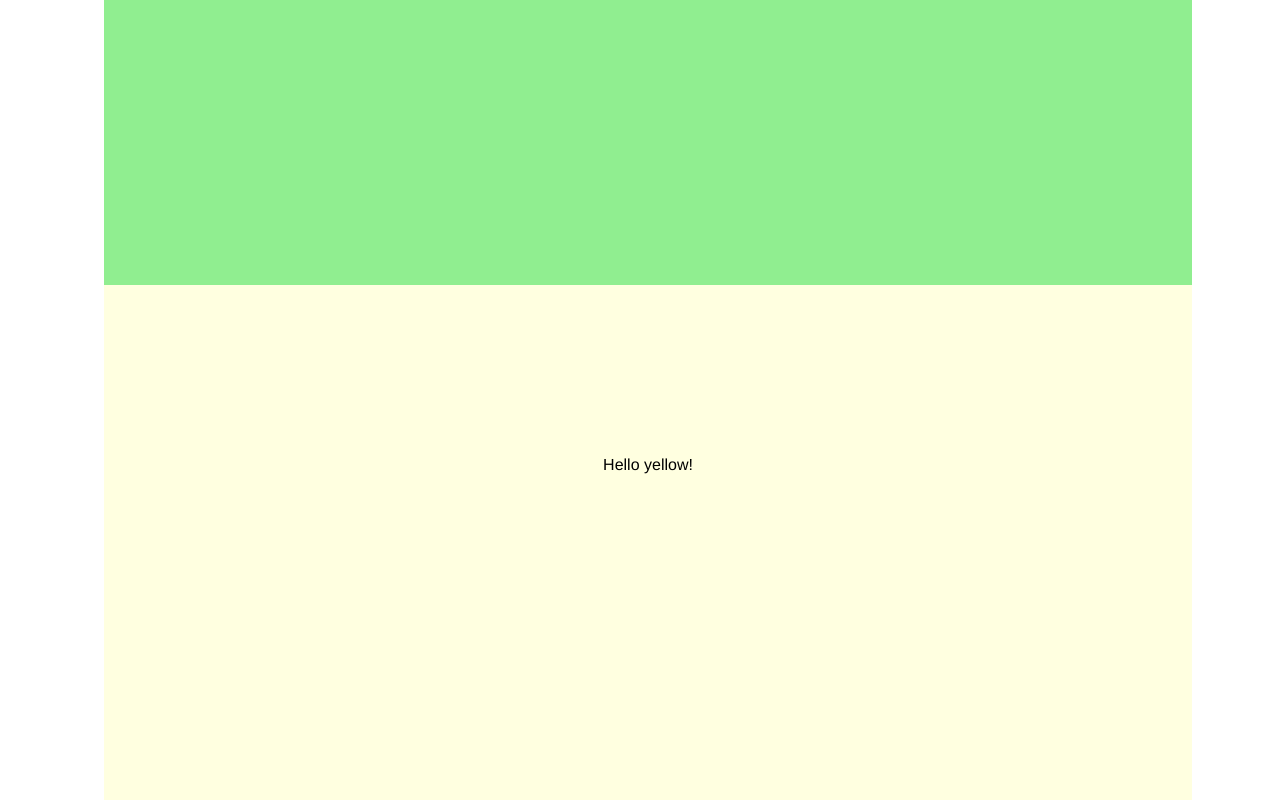
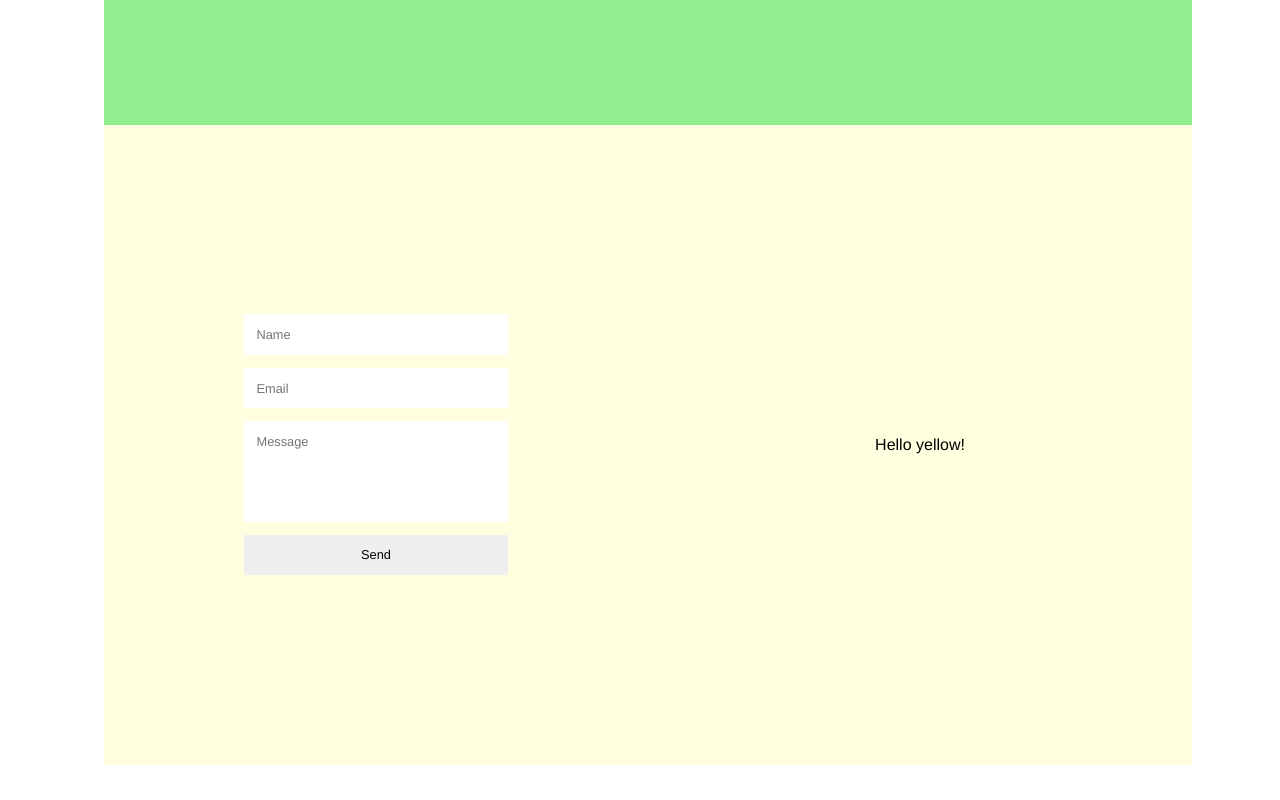
Before and after one commit to joelazarz/jlazarz-site, a plain HTML site: page index.html in a window 1280 px wide. Shown: the part 1240-2040 px from the top of the page. Drawn offline with nearby package versions, Linux system fonts and the light colour scheme.

Commit message:
working on form

```diff
--- a/index.html
+++ b/index.html
@@ -45,7 +45,12 @@
     </div>
 
     <div class="contact" id="contact" title="Contact">
-      <div class="hello-world">Hello yellow!</div>
+      <form id="contact-form" name="contact-form">
+        <input type="text" name="name" id="name" value="" tabindex="1" placeholder="Name" required>
+        <input type="email" name="email" id="email" value="" tabindex="1" placeholder="Email" required>
+        <textarea name="message" id="message" cols="30" rows="5" placeholder="Message" required></textarea>
+        <input type="submit" id="submit" value="Send">
+      </form>
       <div class="hello-world">Hello yellow!</div>
     </div>
   </div>
--- a/style.css
+++ b/style.css
@@ -79,7 +79,7 @@ nav a {
   z-index: 1;
   min-width: 85vw;
   max-width: 85vw;
-  min-height: 90vh;
+  min-height: 80vh;
   font-family: 'Arimo', sans-serif;
   place-items: center;
 }
@@ -105,7 +105,7 @@ nav a {
   margin: 4vw;
   font-size: 0.85rem;
 }
-.my-bio *::selection {
+.my-bio ::selection {
   color: lightblue;
   background-color: white;
 }
@@ -119,6 +119,30 @@ nav a {
 /* Contact */
 .contact {
   background-color :lightyellow;
-  grid-template-columns: 1fr;
+  grid-template-columns: 1fr 1fr;
 }
+
+#contact-form {
+  display: flex;
+  flex-direction: column;
+}
+
+#contact-form
+#name,
+#email,
+#message,
+#submit {
+  font-family: 'Arimo', sans-serif;
+  font-size: 0.8em;
+  border: none;
+  resize: none;
+  padding: 1em;
+  margin: 0.5em;
+}
+
+input:invalid,
+textarea:invalid {
+  box-shadow: none;
+}
+
 /*  */
```
